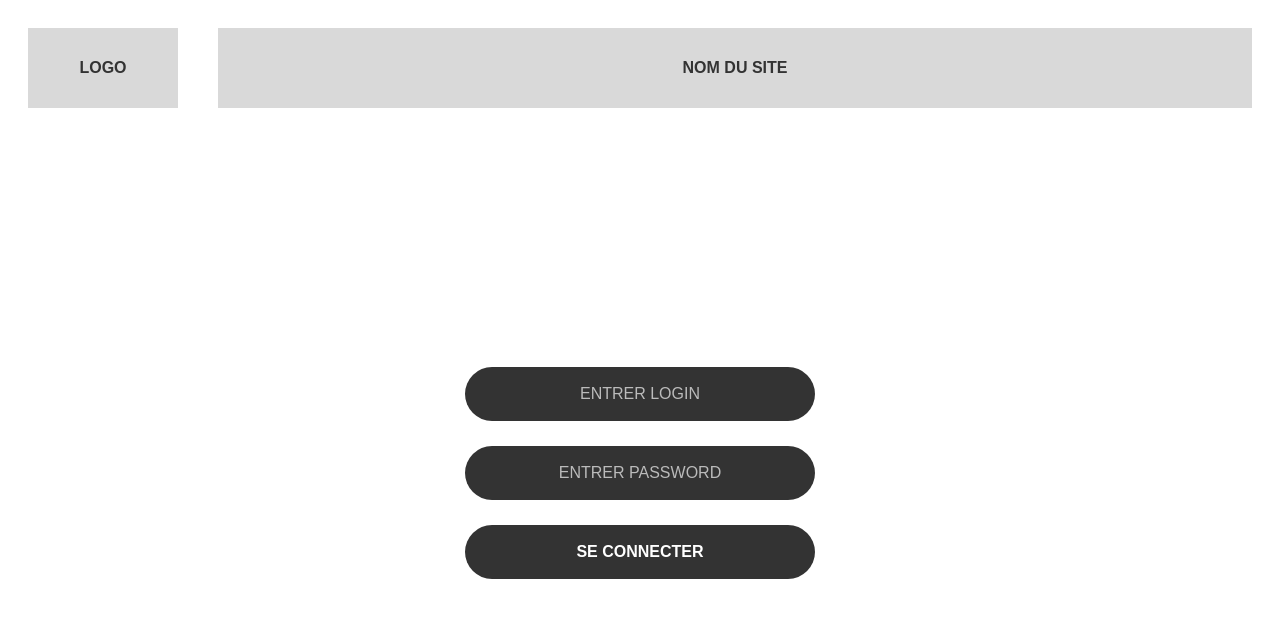
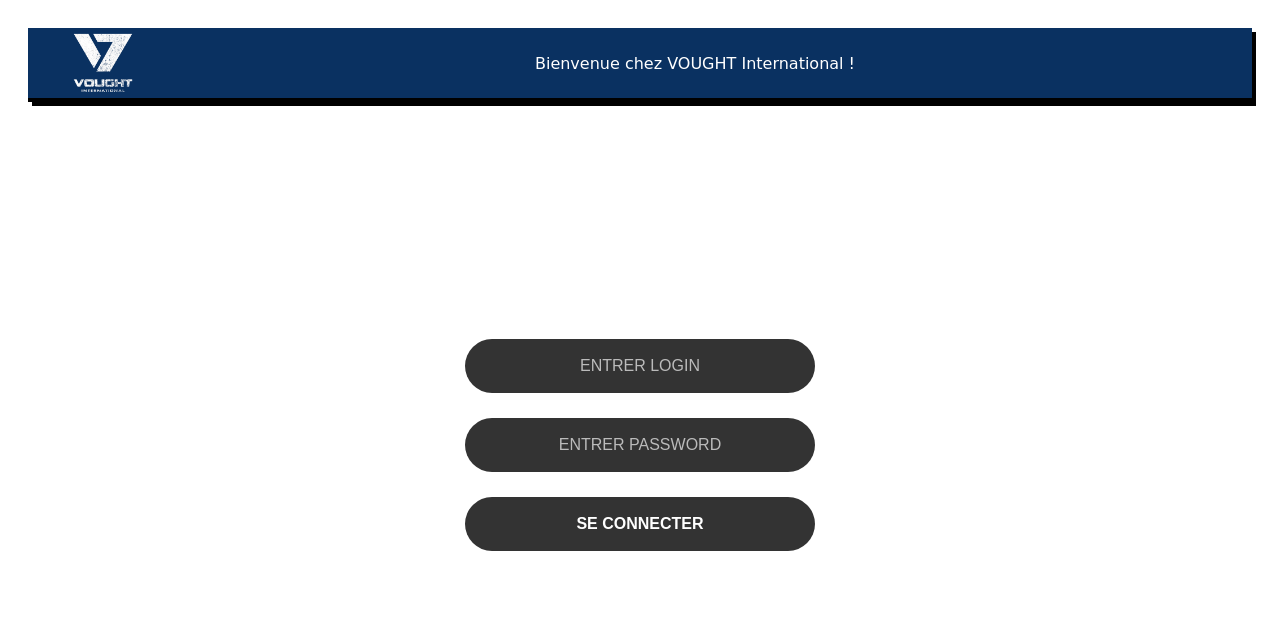
Before and after one commit to paulpts/SOPRA_Super_Heros, an Angular app in the folder heros-angular/: page /auth in a window 1280 px wide. Shown: the top 618 px of the page. Built offline with nearby package versions, Linux system fonts and the light colour scheme.

Commit message:
ajouts angular
- filtrer héros affficher dans la page heros
- correction bug qui ne changeait pas l'agenceId en bdd d'un heros dès que recruté
- modif design page de connexion

```diff
--- a/heros-angular/src/app/page/TableauDeBord-page/TDB.ts
+++ b/heros-angular/src/app/page/TableauDeBord-page/TDB.ts
@@ -87,6 +87,8 @@ export class TDB implements OnInit {
                 next: (agence) => {
                     this.monAgence = agence;
                     this.agenceConnecte = agence; // Synchro des deux variables
+                    this.chefAgenceService.agenceDuChefId = agence.id;
+
                     console.log("Agence chargée via ID :", this.monAgence);
 
                     // Une fois l'agence chargée, on lance le reste
--- a/heros-angular/src/app/page/connexion-page/connexion-page.css
+++ b/heros-angular/src/app/page/connexion-page/connexion-page.css
@@ -15,7 +15,7 @@
 /* =========================================
    EN-TÊTE (LOGO + NOM) - Reste inchangé
    ========================================= */
-.header-zone {
+/* .header-zone {
   display: flex;
   gap: 40px;
   margin-bottom: 50px;
@@ -33,7 +33,52 @@
 }
 
 .logo-box { width: 150px; }
-.site-name-box { flex: 1; text-transform: uppercase; }
+.site-name-box { flex: 1; text-transform: uppercase; } */
+
+
+
+.my-div {
+  width: 70px;
+  height: 70px;
+  object-fit: contain;   /* ajuste l'image sans la déformer */
+  display: block;        /* supprime l’espace blanc sous l’image */
+}
+
+
+
+
+.top-nav {
+  display: flex;
+  align-items: center;
+  background-color: #0A3161;
+  border-bottom: 4px solid #000;
+  box-shadow: 4px 4px 0 #000;
+  padding: 0 40px;
+  height:70px;
+  font-family: "", "Comic Sans MS", sans-serif;
+  position: relative;
+}
+
+.top-nav-logo {
+  font-weight: bold;
+  font-size: 20px;
+  color: #ffffff;
+  text-shadow: 2px 2px 0 #000;
+  margin-right: 40px;
+}
+
+.top-nav-menu {
+  list-style: none;
+  display: flex;
+  justify-content: center;
+  align-items: center;
+  margin: 0;
+  padding: 0;
+  flex: 1;
+  gap: 10px;
+  color: white;
+}
+
 
 /* =========================================
    ZONE FORMULAIRE (CENTRÉE)
--- a/heros-angular/src/app/page/connexion-page/connexion-page.html
+++ b/heros-angular/src/app/page/connexion-page/connexion-page.html
@@ -1,14 +1,16 @@
 <div class="login-page-container">
 
-  <header class="header-zone">
-    <div class="logo-box">
-      LOGO
-    </div>
-    <div class="site-name-box">
-      NOM DU SITE
-    </div>
-  </header>
 
+  <nav class="top-nav">
+  <!-- Zone de gauche : logo du site -->
+  <div class="top-nav-logo">
+    <img class="my-div" src="assets/images/vought.png" alt="Vought Logo">
+  </div>
+
+  <!-- Liste horizontale des liens de navigation -->
+  <div class="top-nav-menu">Bienvenue chez VOUGHT International !</div>
+
+</nav>
 
   <main class="form-zone">
 
--- a/heros-angular/src/app/page/heros-page/heros-page.ts
+++ b/heros-angular/src/app/page/heros-page/heros-page.ts
@@ -3,6 +3,7 @@ import { Component, OnInit } from '@angular/core';
 import { FormsModule } from '@angular/forms';
 import { HerosService } from '../../service/heros-service';
 import { HerosDto } from '../../dto/heros-dto';
+import { ChefAgenceService } from '../../service/chefAgence-service';
 
 @Component({
   standalone: true,
@@ -28,8 +29,8 @@ export class HerosPage implements OnInit {
 
   selectedHero: HerosDto | undefined;
 
-  constructor(private herosService: HerosService) {}
-   // au chargement de la page, on récupère tous les types de héros
+  constructor(private herosService: HerosService, private chefAgenceService: ChefAgenceService) { }
+  // au chargement de la page, on récupère tous les types de héros
   ngOnInit(): void {
     this.loadAlpha();
     this.loadBeta();
@@ -39,7 +40,13 @@ export class HerosPage implements OnInit {
   private loadAlpha(): void {
     this.herosService.findAllAlpha().subscribe(
       (heros: HerosDto[]) => {
-        this.alphaHeros = heros;
+        const agenceId = this.chefAgenceService.agenceDuChefId;
+        if (!agenceId) {
+          console.error("Impossible de filtrer : agence du chef non chargée.");
+          this.alphaHeros = [];
+          return;
+        }
+        this.alphaHeros = heros.filter(h => h.agenceId === agenceId);
         this.updateFiltered(); //
       }
     );
@@ -48,20 +55,32 @@ export class HerosPage implements OnInit {
   private loadBeta(): void {
     this.herosService.findAllBeta().subscribe(
       (heros: HerosDto[]) => {
-        this.betaHeros = heros;
+        const agenceId = this.chefAgenceService.agenceDuChefId;
+        if (!agenceId) {
+          console.error("Impossible de filtrer : agence du chef non chargée.");
+          this.betaHeros = [];
+          return;
+        }
+        this.betaHeros = heros.filter(h => h.agenceId === agenceId);
         this.updateFiltered(); // on refait la liste filteredHeros
       }
     );
   }
 
-  private loadOmega(): void {
+    private loadOmega(): void {
     this.herosService.findAllOmega().subscribe(
       (heros: HerosDto[]) => {
-        this.omegaHeros = heros;
+        const agenceId = this.chefAgenceService.agenceDuChefId;
+        if (!agenceId) {
+          console.error("Impossible de filtrer : agence du chef non chargée.");
+          this.omegaHeros = [];
+          return;
+        }
+        this.omegaHeros = heros.filter(h => h.agenceId === agenceId);
         this.updateFiltered();
       }
     );
-  }
+    }
 
   updateFiltered(): void {
     const resultat: HerosDto[] = [];
--- a/heros-angular/src/app/service/chefAgence-service.ts
+++ b/heros-angular/src/app/service/chefAgence-service.ts
@@ -9,6 +9,8 @@ import { ChefAgenceDto } from '../dto/chefAgence-dto';
 export class ChefAgenceService {
   private apiUrl: string = 'http://localhost:8080/api/chefagence'; // adapter au backend
   private refresh$: Subject<void> = new Subject<void>();
+
+  public agenceDuChefId: string | null = null;
 
   constructor(private http: HttpClient) {}
 
```
